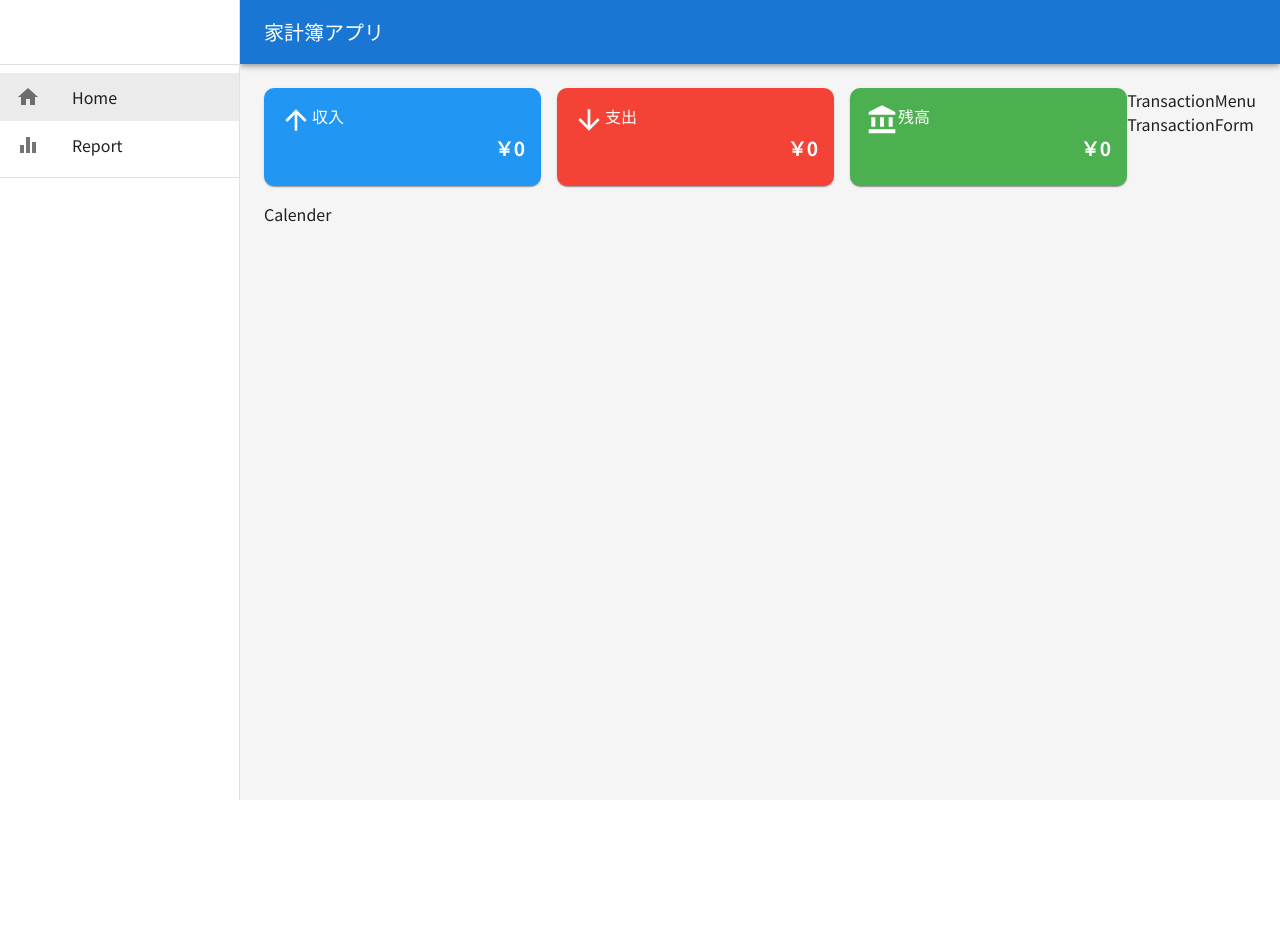
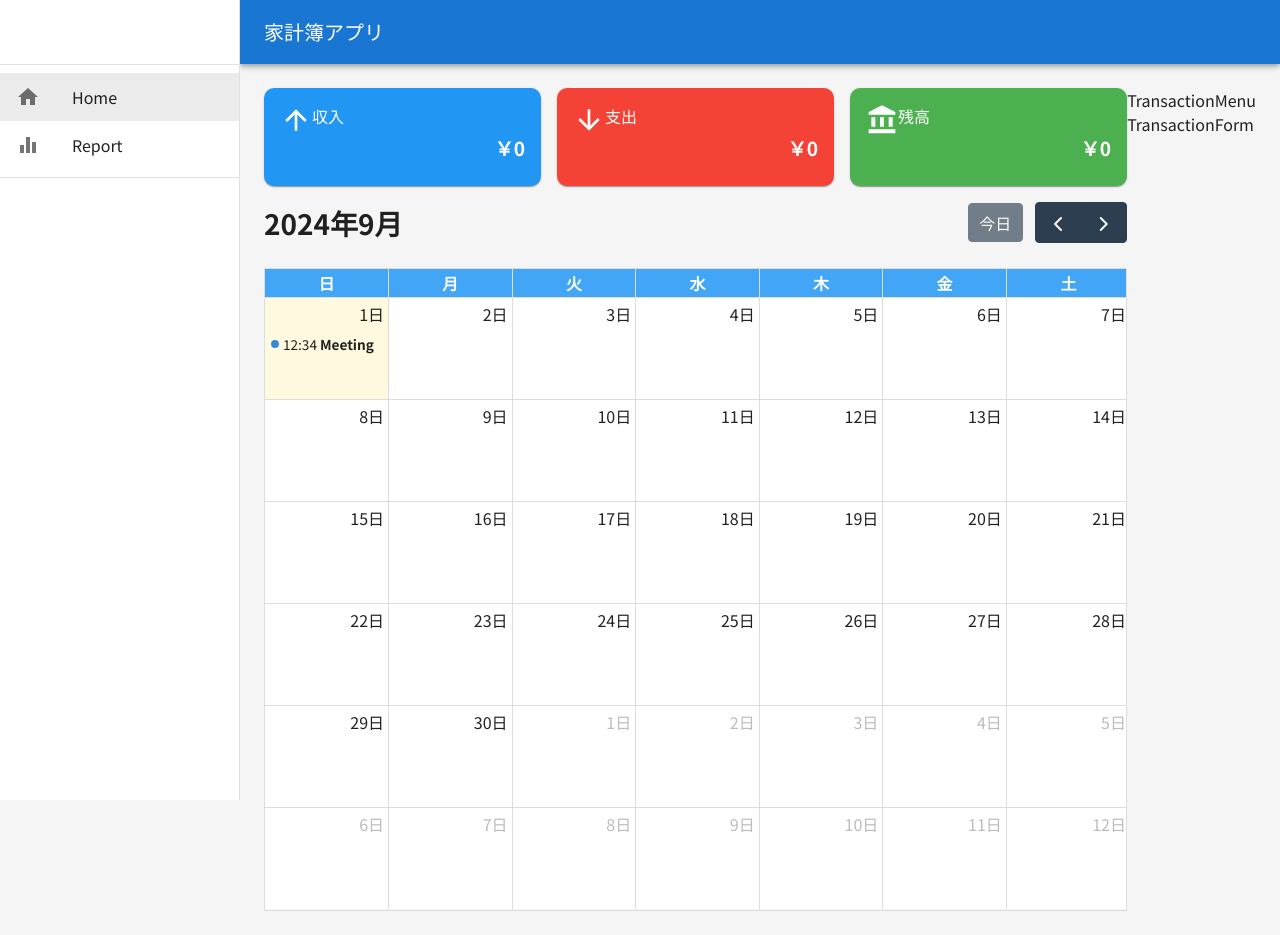
Before and after one commit to okay146/household-app, a React (Create React App) app: page / in a window 1280 px wide. Before the commit the page ends 800 px from the top, so only its background shows below. Built offline with nearby package versions, Linux system fonts and the light colour scheme; no server answers; the database is empty.

Commit message:
カレンダーの追加

```diff
--- a/package.json
+++ b/package.json
@@ -5,6 +5,9 @@
   "dependencies": {
     "@emotion/react": "^11.13.3",
     "@emotion/styled": "^11.13.0",
+    "@fullcalendar/core": "^6.1.15",
+    "@fullcalendar/daygrid": "^6.1.15",
+    "@fullcalendar/react": "^6.1.15",
     "@mui/icons-material": "^6.0.1",
     "@mui/material": "^6.0.1",
     "@testing-library/jest-dom": "^5.17.0",
--- /dev/null
+++ b/src/calendar.css
@@ -0,0 +1,39 @@
+.fc-h-event {
+    background-color: transparent;
+    border: none;
+    text-align: right;
+    pointer-events: none;
+}
+
+.fc-daygrid-body,
+.fc-day {
+background-color: white;
+}
+
+.fc-col-header-cell {
+background-color: #42a5f5;
+color: white;
+}
+
+.fc .fc-daygrid-day-frame {
+height: 100%;
+min-height: 100px;
+}
+
+.money {
+white-space: nowrap;
+overflow: hidden;
+text-overflow: ellipsis;
+}
+
+#event-income {
+color: #2196f3;
+}
+
+#event-expense {
+color: #f44336;
+}
+
+#event-balance {
+color: #4caf50;
+}
--- a/src/components/Calender.tsx
+++ b/src/components/Calender.tsx
@@ -1,9 +1,21 @@
-import React from 'react';
+import FullCalendar from '@fullcalendar/react';
+import dayGridPlugin from '@fullcalendar/daygrid';
+import jaLocale from '@fullcalendar/core/locales/ja'
+import "../calendar.css"
 
 const Calender = () => {
+    const events = [
+        { title: 'Meeting', start: new Date() },
+    ];
+
     return (
-        <div>Calender</div>
-    )
-}
+        <FullCalendar
+            plugins={[dayGridPlugin]}
+            initialView='dayGridMonth'
+            locale={jaLocale}
+            events={events}
+        />
+    );
+};
 
 export default Calender;
```
Also changed, not shown: 1 other file (tests, documents, lock files or other folders).
